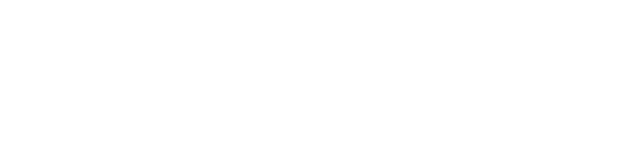
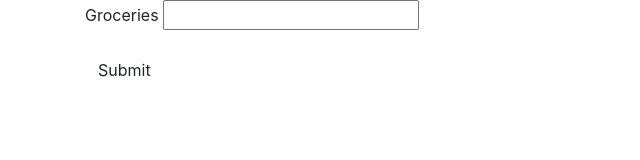
Before and after one commit to brianharv/groceries, a plain HTML site: page index.html in a window 1280 px wide. Shown: the whole page, without its empty margins (0-640 px from the left). Drawn offline with Linux system fonts and the light colour scheme.

Commit message:
add submit form to html
Co-authored-by: Alex Goodwin <hagoodwi@gmail.com>

```diff
--- a/index.html
+++ b/index.html
@@ -10,6 +10,15 @@
   <title>Groceries</title>
 </head>
 <body>
+  <div class="container">
+    <form id="form0ne">
+      <div class="form-group">
+        <label for="item1">Groceries</label>
+        <input id="item1" type="text">
+      </div>
+      <button type="submit" class="btn">Submit</button>
+    </form>
+  </div>
 
 </body>
 </html>
```
